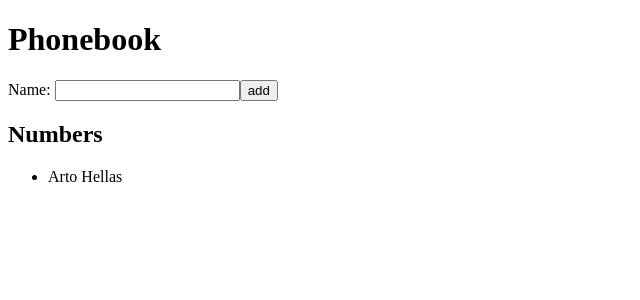
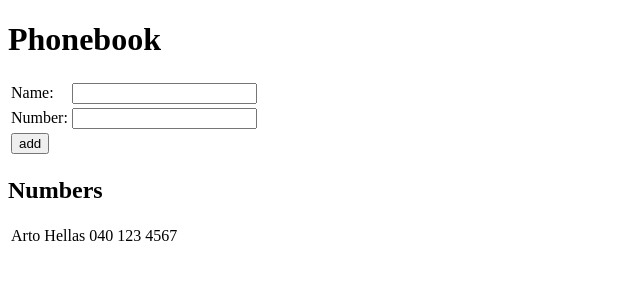
Before and after one commit to JuliaKuisma1/Fullstack2019_Julia_Kuisma, a React (Create React App) app in the folder osa2/phonebook/: page / in a window 1280 px wide. Shown: the top 300 px of the page, without its empty margins (0-640 px from the left). Built offline with nearby package versions, Linux system fonts and the light colour scheme.

Commit message:
Still no check if name exists

```diff
--- a/osa2/phonebook/src/App.js
+++ b/osa2/phonebook/src/App.js
@@ -1,39 +1,63 @@
 import React, { useState } from 'react';
 
 const App = (props) => {
-  const [ persons, setPersons ] = useState([ { name: 'Arto Hellas' }])
+  // array that contains all person information and new name and number
+  const [ persons, setPersons ] = useState([ { name: 'Arto Hellas', number: '040 123 4567' }])
   const [ newName, setNewName ] = useState('')
+  const [ newNumber, setNewNumber ] = useState('')
 
-  const addName = (event) => {
+  // need to implement check that if name already exists
+  const addInformation = (event) => {
     event.preventDefault()
-    const nameObject = {
-      name: newName
+    const personObject = {
+      name: newName,
+      number: newNumber
     }
-    setPersons(persons.concat(nameObject))
+    setPersons(persons.concat(personObject))
     setNewName('')
+    setNewNumber('')
   }
 
+  // handle name input changes
   const handleNameChange = (event) => {
     console.log(event.target.value);
     setNewName(event.target.value)
   }
 
+  // handle number input changes
+  const handleNumberChange = (event) => {
+    console.log(event.target.value);
+    setNewNumber(event.target.value)
+  }
+
+  // display persons array
   const rows = () => persons.map(person =>
-    <li key={person.name}>{person.name}</li>)
+    <tr key={person.name}><td>{person.name}</td><td>{person.number}</td></tr>)
 
   return (
     <div>
       <h1>Phonebook</h1>
-      <form onSubmit={addName}>
-        <div>
-          Name: <input value={newName} onChange={handleNameChange}/>
-          <button type="submit">add</button>
-        </div>
+      <form onSubmit={addInformation}>
+        <table>
+          <tbody>
+            <tr>
+              <td> Name: </td><td><input value={newName} onChange={handleNameChange}/></td>
+            </tr>
+            <tr>
+              <td>Number: </td><td><input value={newNumber} onChange={handleNumberChange}/></td>
+            </tr>
+            <tr>
+              <td><button type="submit">add</button></td>
+            </tr>
+          </tbody>
+        </table>
       </form>
       <h2>Numbers</h2>
-      <ul>
-        {rows()}
-      </ul>
+      <table>
+        <tbody>
+          {rows()}
+        </tbody>
+      </table>
     </div>
   )
 }
```
